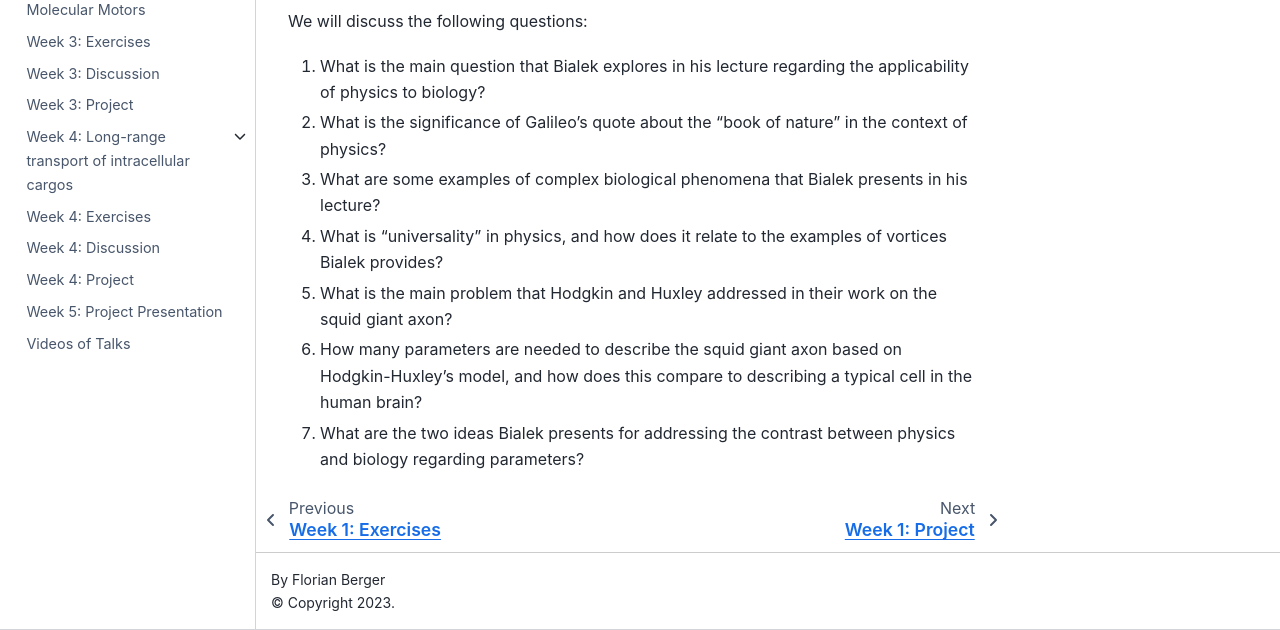
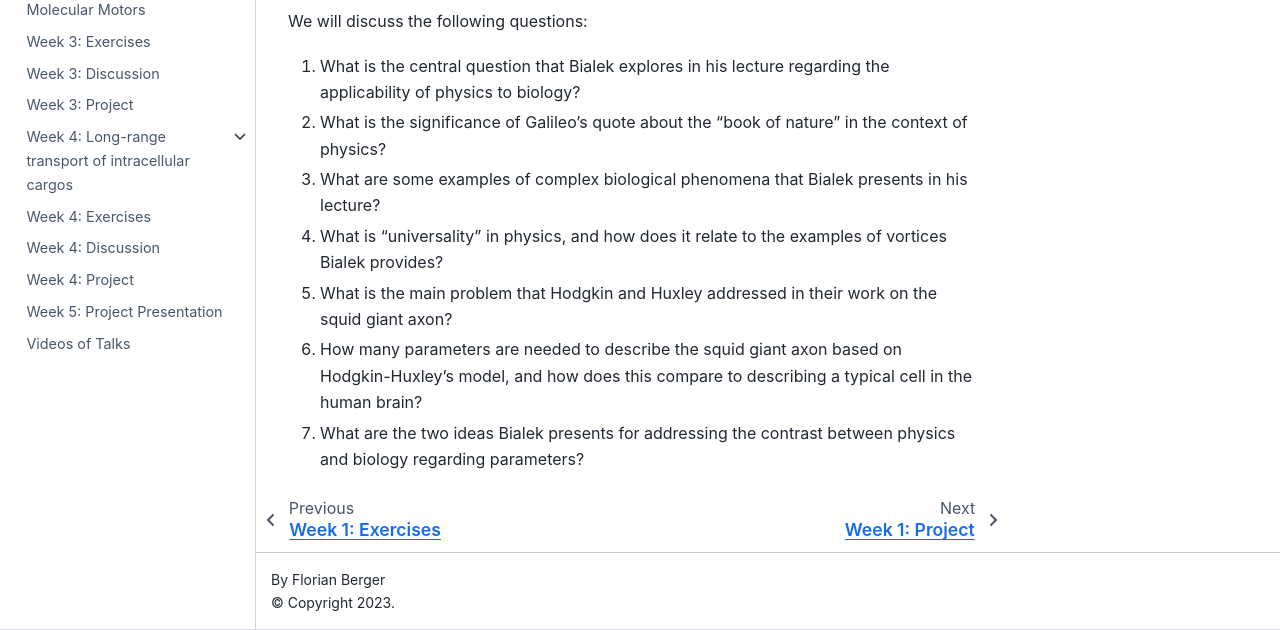
Before and after one commit to drflorianberger/TPUCU25, a Jupyter Book: the page built from week1/discussion.md, in a window 1280 px wide and 1169 px high. Shown: the part 539-1169 px from the top of the window. Built offline with Jupyter Book 1.0.4 settings and Sphinx 7.4.7 and the Sphinx Book theme 1.1.4, drawn with Linux system fonts in a browser that asks for light colours.

Commit message:
Update discussion.md

```diff
--- a/week1/discussion.md
+++ b/week1/discussion.md
@@ -9,7 +9,7 @@ The Physics of Life: How Much Can We Calculate?
 
 We will discuss the following questions:
 
-1) What is the main question that Bialek explores in his lecture regarding the applicability of physics to biology?
+1) What is the central question that Bialek explores in his lecture regarding the applicability of physics to biology?
 
 2) What is the significance of Galileo's quote about the "book of nature" in the context of physics?
 
```
